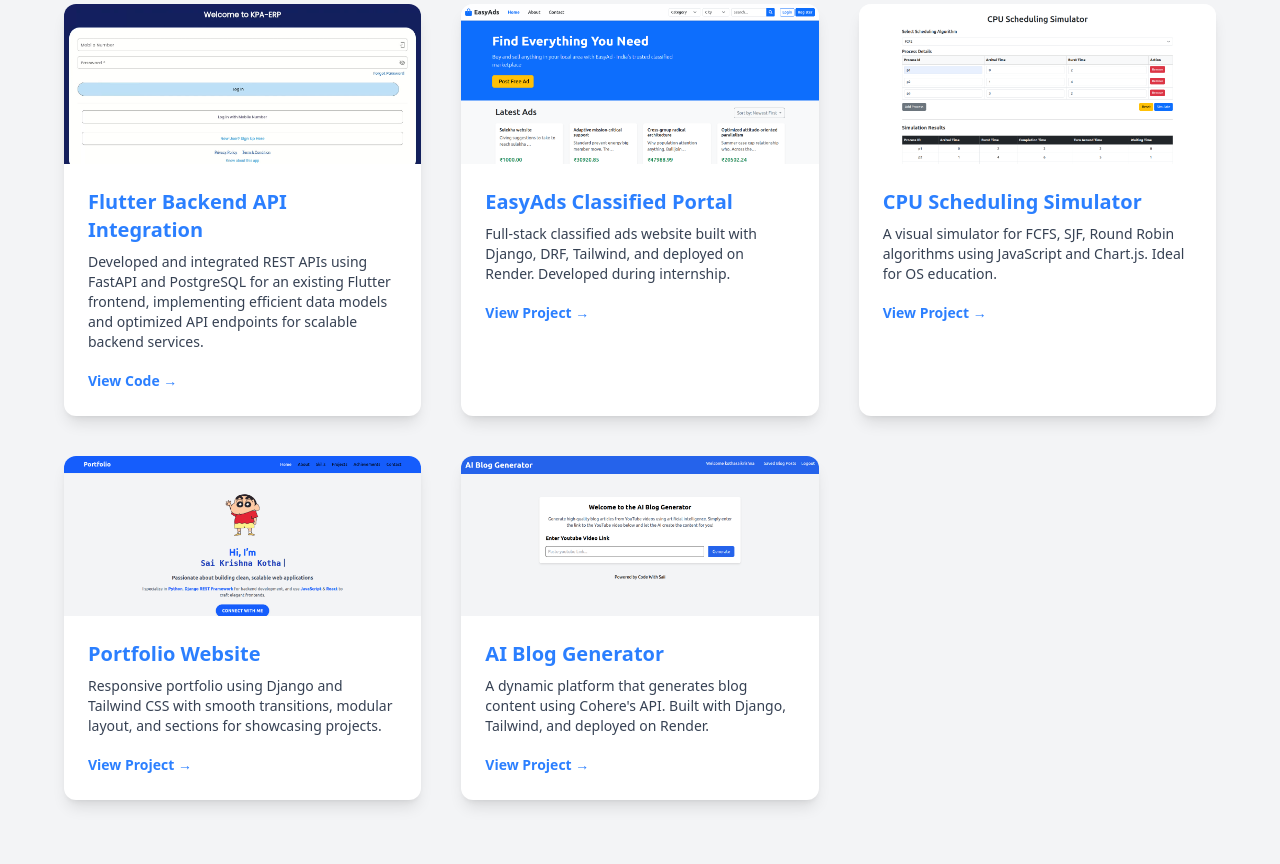
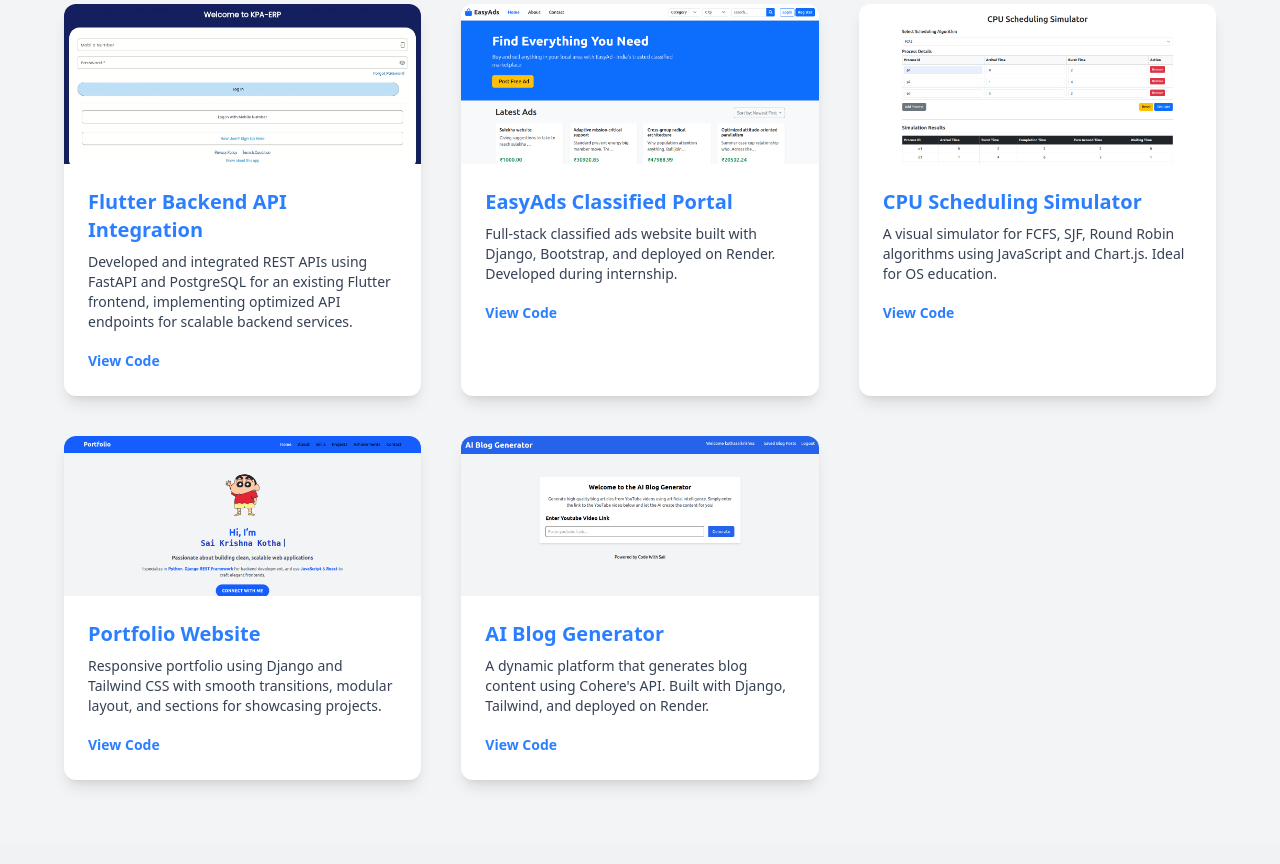
Before and after one commit to sai-krishna-kotha/portfolio-website, a Django app: page /projects/ in a window 1280 px wide. Shown: the part 196-1060 px from the top of the page. After the commit the page ends 982 px from the top, so only its background shows below. Run offline with Django 5.2, Linux system fonts and the light colour scheme; style sheets or scripts are compiled from the project's sources.

Commit message:
update: projects and skills updated

```diff
--- a/myapp/templates/myapp/projects.html
+++ b/myapp/templates/myapp/projects.html
@@ -18,9 +18,9 @@
 	  	  <div class="p-6">
 		  <h2 class="text-xl font-semibold text-blue-500 mb-2">Flutter Backend API Integration</h2>
 		  <p class="text-gray-700 text-sm mb-4">
-		  Developed and integrated REST APIs using FastAPI and PostgreSQL for an existing Flutter frontend, implementing efficient data models and optimized API endpoints for scalable backend services.
+		  Developed and integrated REST APIs using FastAPI and PostgreSQL for an existing Flutter frontend, implementing optimized API endpoints for scalable backend services.
 		  </p>
-		  <a href="https://github.com/sai-krishna-kotha/backend" class="text-blue-500 hover:text-blue-700 font-semibold text-sm" target="_blank">View Code →</a>
+		  <a href="https://github.com/sai-krishna-kotha/backend" class="text-blue-500 hover:text-blue-700 font-semibold text-sm" target="_blank">View Code </a>
 	      </div>
 	</div>
 
@@ -30,10 +30,10 @@
           <div class="p-6">
           <h2 class="text-xl font-semibold text-blue-500 mb-2">EasyAds Classified Portal</h2>
           <p class="text-gray-700 text-sm mb-4">
-              Full-stack classified ads website built with Django, DRF, Tailwind, and deployed on Render. Developed during internship.
+              Full-stack classified ads website built with Django, Bootstrap, and deployed on Render. Developed during internship.
           </p>
-          <a href="https://easyads-9ch9.onrender.com/" target="_blank" class="text-blue-500 hover:text-blue-700 font-semibold text-sm">
-              View Project →
+          <a href="https://github.com/sai-krishna-kotha/myproject" target="_blank" class="text-blue-500 hover:text-blue-700 font-semibold text-sm">
+              View Code
           </a>
           </div>
       </div>
@@ -46,7 +46,7 @@
           <p class="text-gray-700 text-sm mb-4">
             A visual simulator for FCFS, SJF, Round Robin algorithms using JavaScript and Chart.js. Ideal for OS education.
           </p>
-          <a href="https://cpu-scheduling-simulator.onrender.com/" class="text-blue-500 hover:text-blue-700 font-semibold text-sm" target="">View Project →</a>
+          <a href="https://github.com/sai-krishna-kotha/cpu_scheduling_simulator" class="text-blue-500 hover:text-blue-700 font-semibold text-sm" target="">View Code </a>
         </div>
       </div>
 
@@ -59,7 +59,7 @@
             Responsive portfolio using Django and Tailwind CSS with smooth transitions, modular layout, and sections for showcasing projects.
 
           </p>
-          <a href="https://kothasaikrishna-portfolio-website.onrender.com/" class="text-blue-500 hover:text-blue-700 font-semibold text-sm">View Project →</a>
+          <a href="https://github.com/sai-krishna-kotha/myproject/" class="text-blue-500 hover:text-blue-700 font-semibold text-sm">View Code </a>
         </div>
       </div>
       <!-- Project 4 -->
@@ -70,7 +70,7 @@
           <p class="text-gray-700 text-sm mb-4">
             A dynamic platform that generates blog content using Cohere's API. Built with Django, Tailwind, and deployed on Render.
           </p>
-          <a href="https://ai-blog-app-qs73.onrender.com/" class="text-blue-500 hover:text-blue-700 font-semibold text-sm">View Project →</a>
+          <a href="https://github.com/sai-krishna-kotha/ai_blog_app" class="text-blue-500 hover:text-blue-700 font-semibold text-sm">View Code </a>
         </div>
       </div>
       <!-- Add more cards here -->
--- a/myapp/templates/myapp/skills.html
+++ b/myapp/templates/myapp/skills.html
@@ -57,7 +57,7 @@
             <div>
                 <h2 class="text-2xl font-semibold text-blue-500 mb-4">Soft Skills</h2>
                 <div class="flex flex-wrap gap-4">
-                    {% for skill in "Problem Solving,Analytical Thinking,Quick Learner,Growth Mindset,Technical Curiosity"|split:"," %}
+                    {% for skill in "Problem Solving,Quick Learner,Growth Mindset,Technical Curiosity"|split:"," %}
                         <div class="bg-white px-4 py-2 rounded-lg shadow hover:shadow-lg transition transform hover:scale-105 font-medium text-gray-800">
                             {{ skill }}
                         </div>
```
Also changed, not shown: myapp/templates/myapp/about.html (+4 -83 lines).
